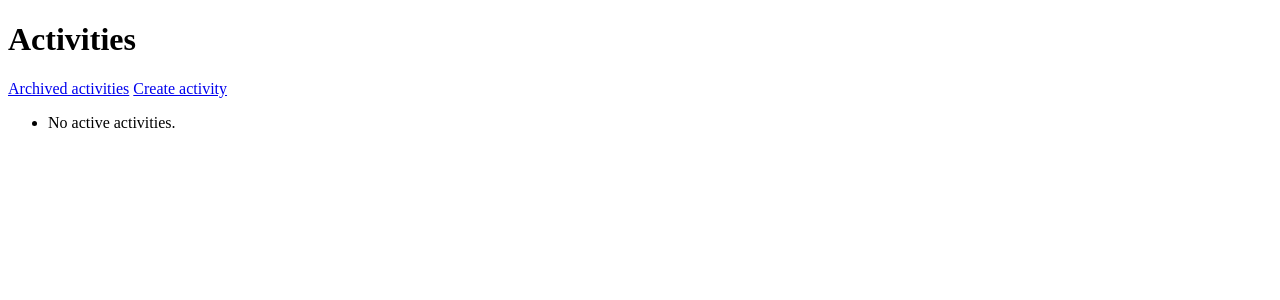
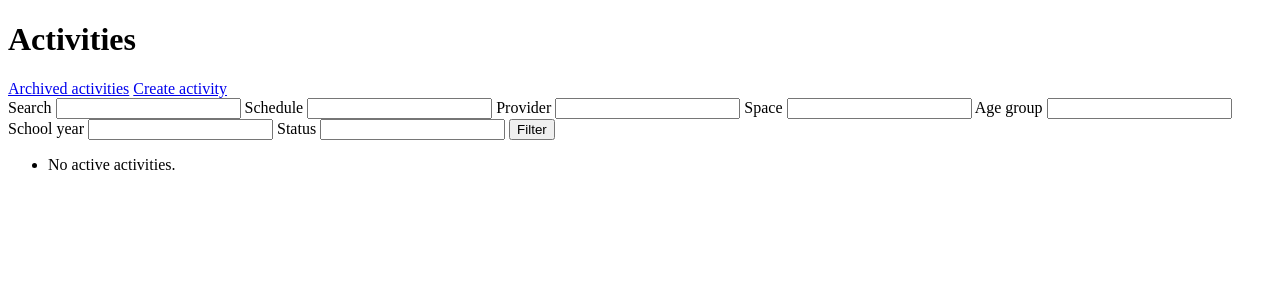
Before and after one commit to Nonka-geo/afa-activity-manager, a Django app: page /activities/ in a window 1280 px wide. Shown: the top 300 px of the page. Run offline with Django 5.2, Linux system fonts and the light colour scheme; the visitor is signed in with stand-in values (Sample User, id 1); data that the repository does not hold is empty.

Commit message:
Add activity search and filtering for Issue 8

```diff
--- a/apps/activities/views.py
+++ b/apps/activities/views.py
@@ -2,6 +2,7 @@ from django.contrib.auth.mixins import LoginRequiredMixin, PermissionRequiredMix
 from django.contrib.auth.views import redirect_to_login
 from django.contrib.messages.views import SuccessMessageMixin
 from django.db import transaction
+from django.db.models import Q
 from django.shortcuts import get_object_or_404, redirect, render
 from django.views.generic import CreateView, DetailView, ListView, UpdateView
 
@@ -30,7 +31,40 @@ class ActiveActivityListView(ActivityPermissionMixin, ListView):
     context_object_name = "activities"
 
     def get_queryset(self):
-        return Activity.objects.filter(is_archived=False).select_related("school_year")
+        active_year = SchoolYear.objects.filter(is_active=True).first()
+        if active_year is None:
+            return Activity.objects.none()
+
+        queryset = Activity.objects.filter(
+            school_year=active_year,
+            is_archived=False,
+        ).select_related("school_year")
+        query = self.request.GET.get("q", "").strip()
+        if query:
+            queryset = queryset.filter(
+                Q(name__icontains=query)
+                | Q(schedule__icontains=query)
+                | Q(provider__icontains=query)
+                | Q(age_group__icontains=query)
+                | Q(space__icontains=query)
+            )
+
+        for field_name in ("schedule", "provider", "space", "age_group"):
+            value = self.request.GET.get(field_name, "").strip()
+            if value:
+                queryset = queryset.filter(**{f"{field_name}__iexact": value})
+
+        school_year = self.request.GET.get("school_year", "").strip()
+        if school_year and school_year.lower() != active_year.name.lower():
+            return Activity.objects.none()
+
+        status = self.request.GET.get("status", "").strip()
+        if status:
+            valid_statuses = {str(status_value) for status_value in ActivityStatus}
+            if status not in valid_statuses:
+                return Activity.objects.none()
+            queryset = [activity for activity in queryset if str(activity.status) == status]
+        return queryset
 
 
 class ArchivedActivityListView(ActivityPermissionMixin, ListView):
--- a/templates/activities/activity_list.html
+++ b/templates/activities/activity_list.html
@@ -6,6 +6,16 @@
         <h1>Activities</h1>
         <a href="{% url 'activities:archived_list' %}">Archived activities</a>
         {% if perms.activities.add_activity %}<a href="{% url 'activities:create' %}">Create activity</a>{% endif %}
+        <form method="get">
+            <label>Search <input name="q" value="{{ request.GET.q }}"></label>
+            <label>Schedule <input name="schedule" value="{{ request.GET.schedule }}"></label>
+            <label>Provider <input name="provider" value="{{ request.GET.provider }}"></label>
+            <label>Space <input name="space" value="{{ request.GET.space }}"></label>
+            <label>Age group <input name="age_group" value="{{ request.GET.age_group }}"></label>
+            <label>School year <input name="school_year" value="{{ request.GET.school_year }}"></label>
+            <label>Status <input name="status" value="{{ request.GET.status }}"></label>
+            <button type="submit">Filter</button>
+        </form>
         <ul>
             {% for activity in activities %}
                 <li><a href="{% url 'activities:detail' activity.pk %}">{{ activity.name }}</a> - {{ activity.school_year }} - {{ activity.status }}</li>
```
Also changed, not shown: tests/test_activity_crud.py (+1 -1 lines), tests/test_search.py (added, +118 -0 lines), tests/test_status.py (+1 -1 lines).
